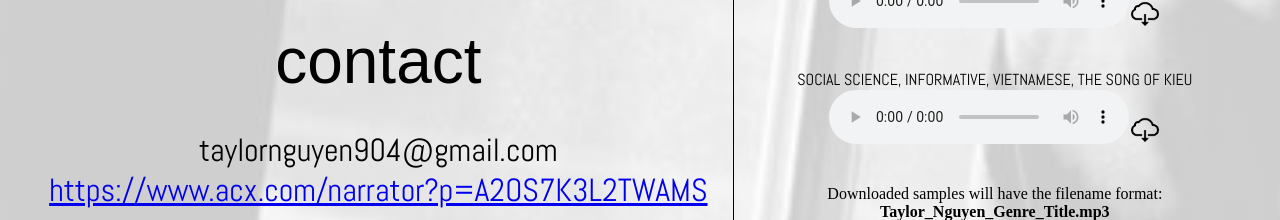
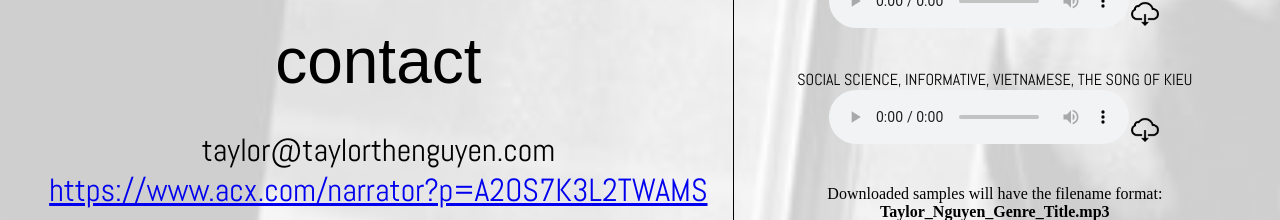
Before and after one commit to TaylorTayTyT/TaylorTayTyT.github.io, a React (Vite) app: page / in a window 1280 px wide. Shown: the part 1220-1440 px from the top of the page. Built offline with nearby package versions, Linux system fonts and the light colour scheme; a web font is replaced by a local one.

Commit message:
added custom email :

```diff
--- a/src/App.tsx
+++ b/src/App.tsx
@@ -78,7 +78,7 @@ function App() {
 							contact
 						</div>
 						<ul className='info'>
-							<li>taylornguyen904@gmail.com</li>
+							<li>taylor@taylorthenguyen.com</li>
 							<li>
 								<a target="_blank" href="https://www.acx.com/narrator?p=A2OS7K3L2TWAMS">https://www.acx.com/narrator?p=A2OS7K3L2TWAMS</a>
 							</li>
```
